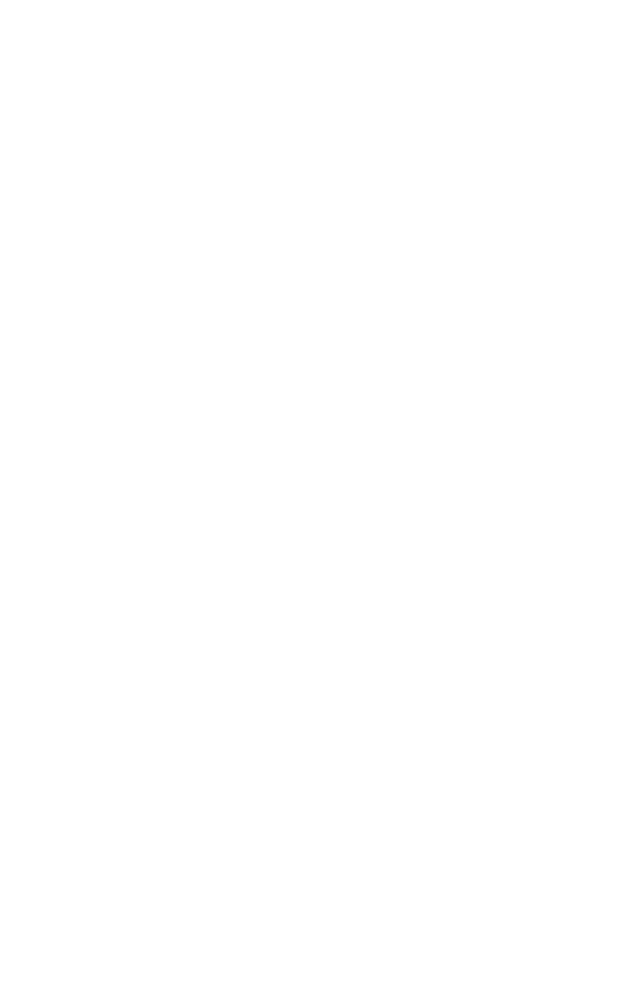
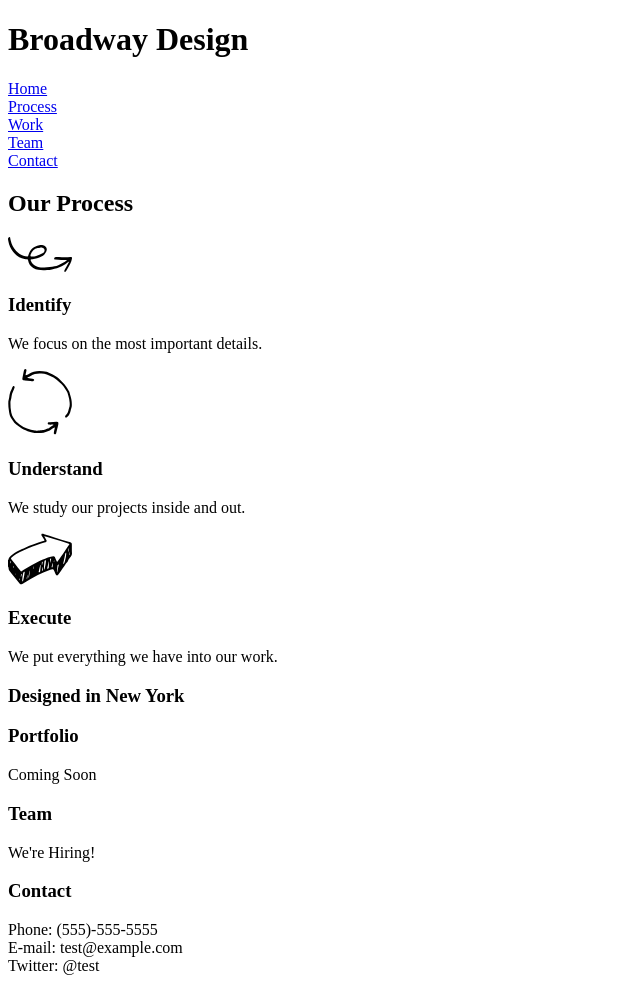
Before and after one commit to riverhed/broadway, a plain HTML site: page index.html in a window 1280 px wide. Shown: the whole page, without its empty margins (0-640 px from the left). Before the commit the page ends 800 px from the top, so only its background shows below. Drawn offline with Linux system fonts and the light colour scheme.

Commit message:
Add bulk of content.

```diff
--- a/index.html
+++ b/index.html
@@ -1,10 +1,54 @@
 <!DOCTYPE html>
 <html>
   <head>
-    <title></title>
+    <title>Broadway Design</title>
     <link rel="stylesheet" type="text/css" href="/resources/css/style.css">
   </head>
   <body>
-
+    <h1 id="home">Broadway Design</h1>
+    <nav>
+      <a href="#home">Home</a>
+      <br />
+      <a href="#process">Process</a>
+      <br />
+      <a href="#work">Work</a>
+      <br />
+      <a href="#team">Team</a>
+      <br />
+      <a href="#contact">Contact</a>
+    </nav>
+    <h2 id="process">Our Process</h2>
+    <img src="resources/images/identify.svg" />
+    <h3>Identify</h3>
+    <p>
+      We focus on the most important details.
+    </p>
+    <img src="resources/images/understand.svg" />
+    <h3>Understand</h3>
+    <p>
+      We study our projects inside and out.
+    </p>
+    <img src="resources/images/execute.svg" />
+    <h3>Execute</h3>
+    <p>
+      We put everything we have into our work.
+    </p>
+    <h3 id="designed">Designed in New York</h3>
+    <h3 id="work">Portfolio</h3>
+    <p>
+      Coming Soon
+    </p>
+    <h3 id="team">Team</h3>
+    <p>
+      We're Hiring!
+    </p>
+    <h3 id="contact">Contact</h3>
+    <p>
+      Phone: (555)-555-5555
+      <br />
+      E-mail: test@example.com
+      <br />
+      Twitter: @test
+    </p>
   </body>
 </html>
```
